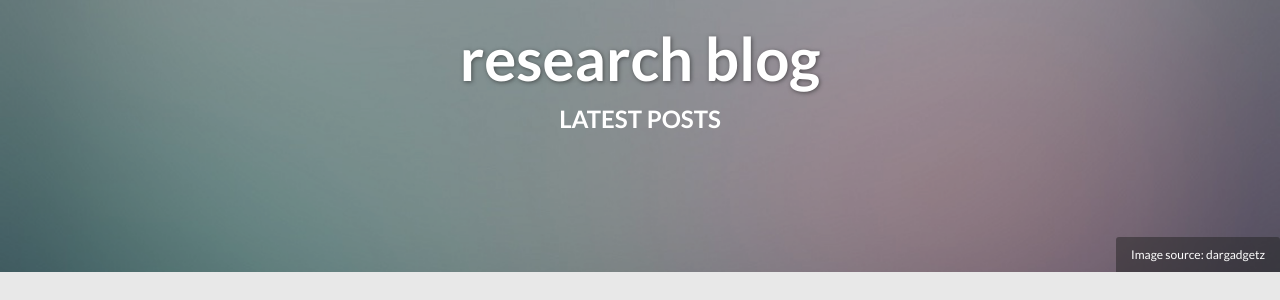
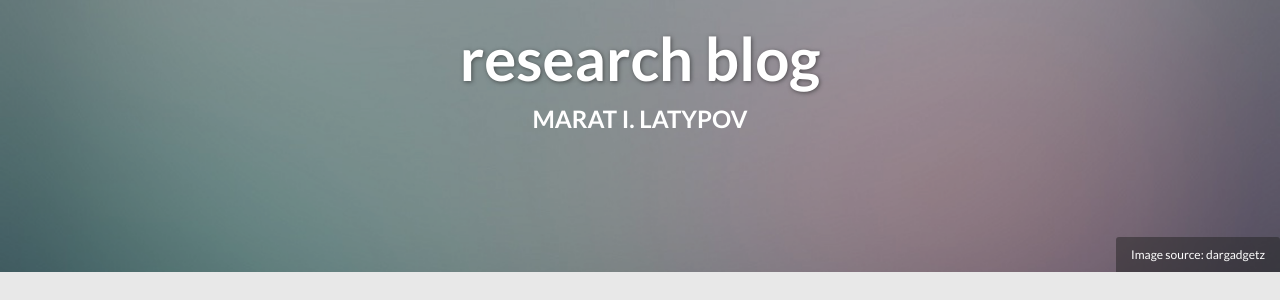
Before and after one commit to latmarat/blog, a Jekyll site: the page built from index.html, in a window 1280 px wide. Shown: the part 128-428 px from the top of the page. Built offline with Jekyll 4.4.1, drawn with Linux system fonts in a browser that asks for light colours; nearby versions of some CDN libraries; the list of posts is cut into pages by our own code.

Commit message:
Update title of index

```diff
--- a/index.html
+++ b/index.html
@@ -1,8 +1,8 @@
 ---
 layout: post-index
-title: Latest Posts
+title: Marat I. Latypov
 description: "Describe this nonsense."
-tags: [Jekyll, theme, themes, responsive, blog, modern]
+tags:
 comments: false
 image:
   feature: abstract-1.jpg
```
